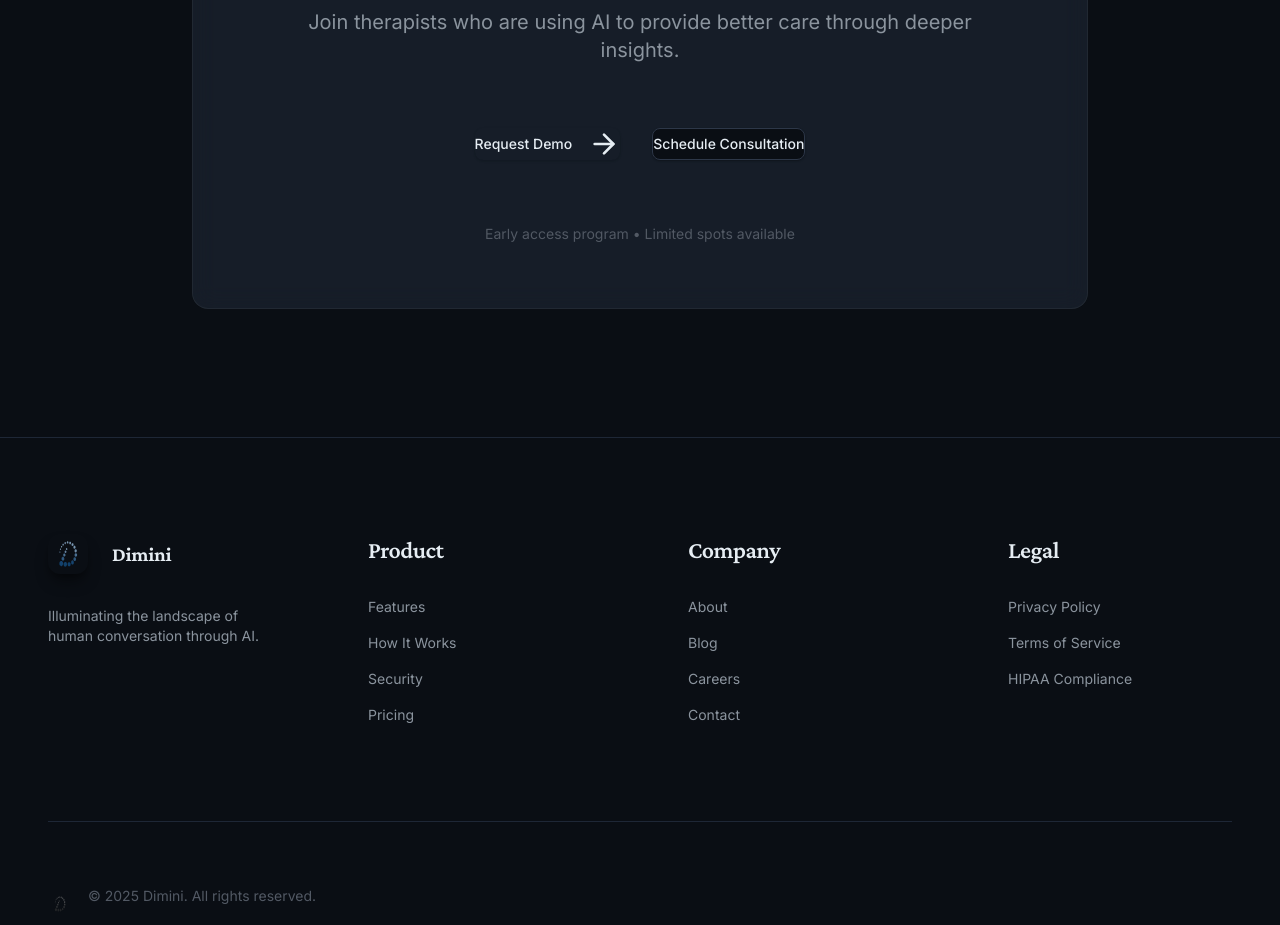
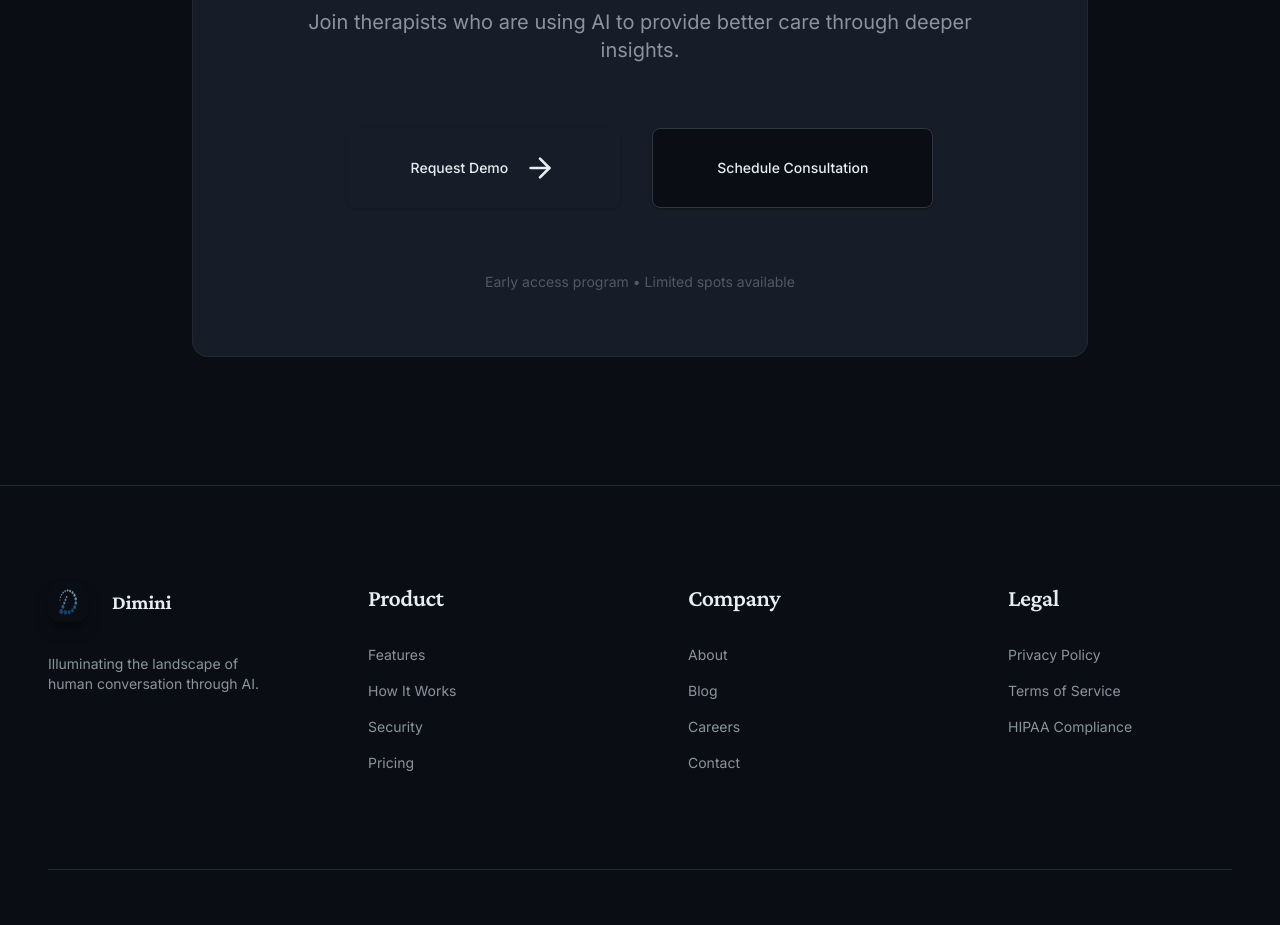
Before and after one commit to TonyStef/Dimini, a Next.js app in the folder frontend/: page / in a window 1280 px wide. Shown: the part 5340-6265 px from the top of the page. Built offline with nearby package versions, Linux system fonts and the light colour scheme; no server answers.

Commit message:
upload frontend online

```diff
--- a/frontend/app/page.tsx
+++ b/frontend/app/page.tsx
@@ -506,11 +506,11 @@ export default function HomePage() {
                 </div>
 
                 <div className="flex flex-col sm:flex-row gap-4 justify-center">
-                  <Button variant="default" size="xl" className="group">
+                  <Button variant="default" size="lg" className="group">
                     Request Demo
                     <ArrowRight className="w-5 h-5 group-hover:translate-x-1 transition-transform" />
                   </Button>
-                  <Button variant="outline" size="xl">
+                  <Button variant="outline" size="lg">
                     Schedule Consultation
                   </Button>
                 </div>
```
